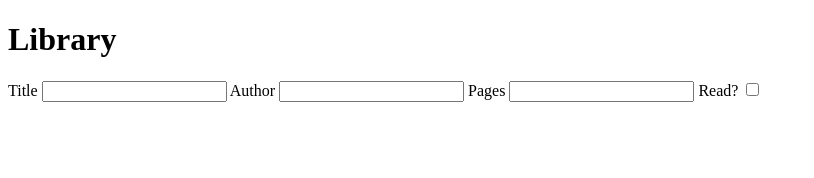
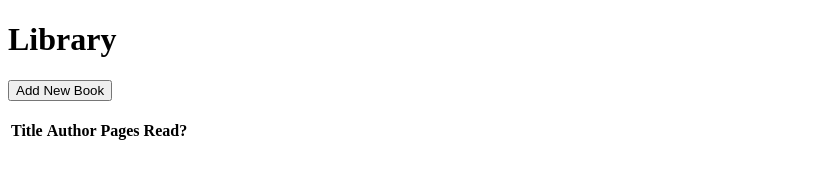
Before and after one commit to gscarv13/library-js, a website: page index.html in a window 1280 px wide. Shown: the whole page, without its empty margins (0-814 px from the left). Drawn offline with Linux system fonts and the light colour scheme.

Commit message:
Add hide-form class, Add html table skeleton

```diff
--- /dev/null
+++ b/assets/stylesheets/style.css
@@ -0,0 +1,3 @@
+.hide-form {
+  display: none;
+}
--- a/index.html
+++ b/index.html
@@ -4,24 +4,37 @@
   <meta charset="UTF-8">
   <meta http-equiv="X-UA-Compatible" content="IE=edge">
   <meta name="viewport" content="width=device-width, initial-scale=1.0">
+  <link rel="stylesheet" href="./assets/stylesheets/style.css">
   <title>Library</title>
 </head>
 <body>
   <h1>Library</h1>
 
-  <form action="#">
+  <button class="addNewBook">Add New Book</button>
+  <form action="#" class="form hide-form">
     <label for="title">Title</label>
-    <input id="title" name="title" type="text">
+    <input id="title" name="title" type="text" required><br>
 
     <label for="author">Author</label>
-    <input type="text" name="author" id="author">
+    <input type="text" name="author" id="author" required><br>
 
     <label for="pages">Pages</label>
-    <input type="text" name="pages" id="pages">
+    <input type="number" name="pages" id="pages" required><br>
 
-    <label for="read">Read?</label>
-    <input name="read" type="checkbox">
+    <button class="addBook">Add</button>
   </form>
+
+    <br>
+    <br>
+
+  <table>
+    <tr>
+      <th>Title</th>
+      <th>Author</th>
+      <th>Pages</th>
+      <th>Read?</th>
+    </tr>
+  </table>
   <script src="./assets/scripts/main.js"></script>
 </body>
 </html>
```
